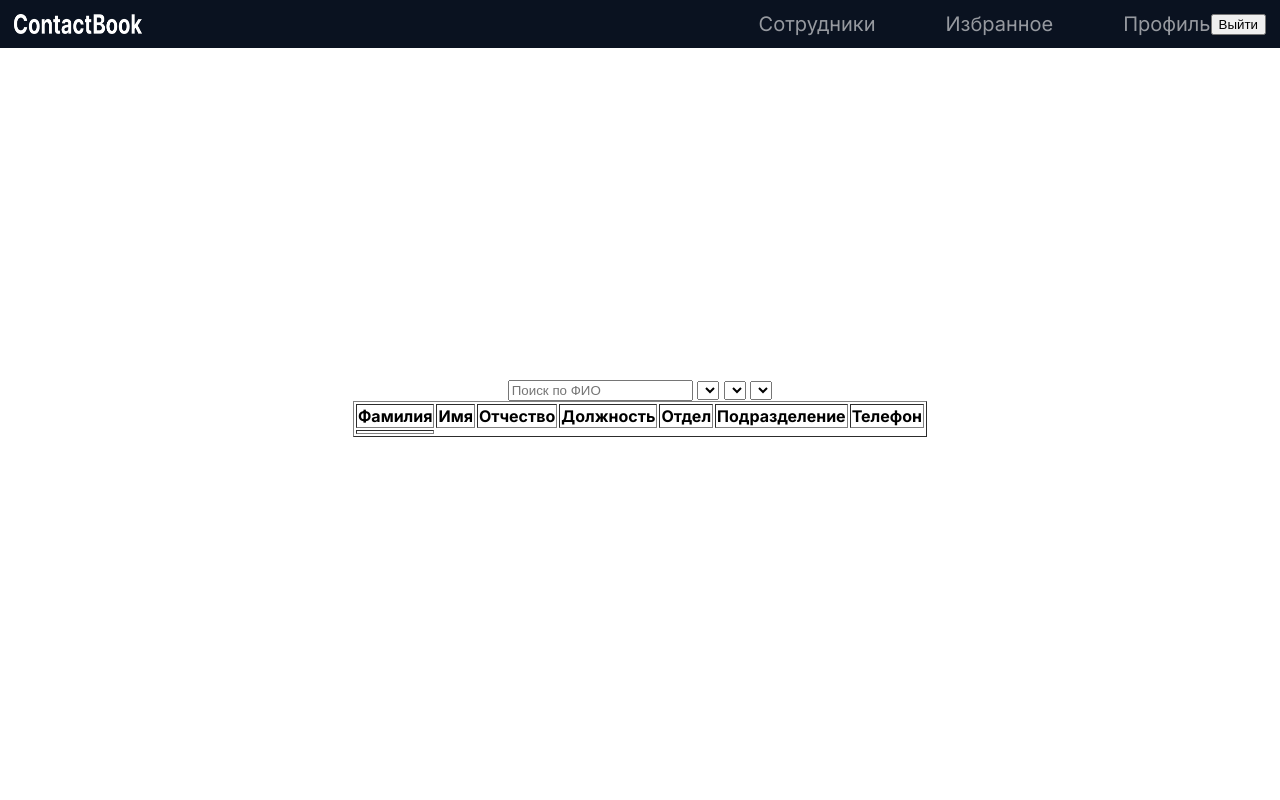
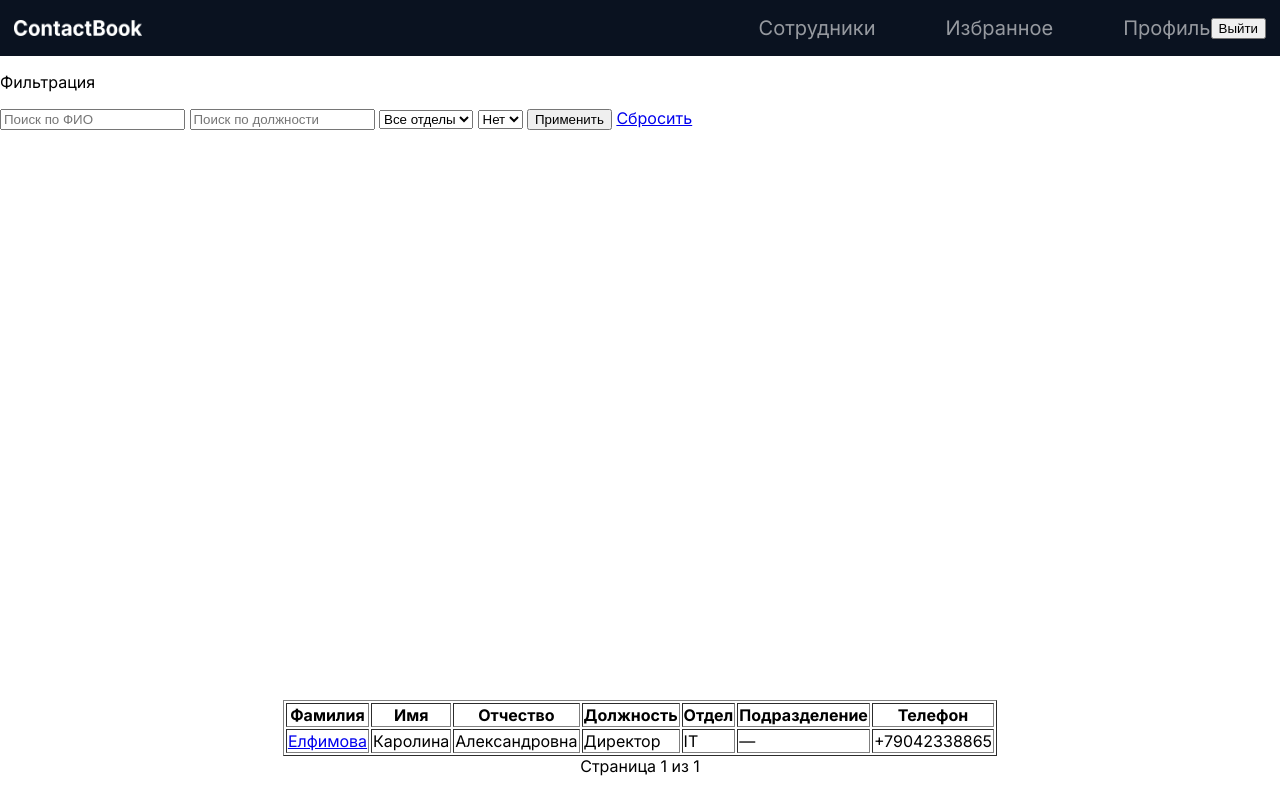
Before and after one commit to mikkixx/ContactBook, a Django app: page / in a window 1280 px wide. Run offline with Django 5.2, Linux system fonts and the light colour scheme; a user stored in the database is signed in; data comes from the database, SQL or seed files in the repository; both versions use the stored data as it was after the commit; lists and menus that the app fills with data are empty.

Commit message:
Добавление JS

```diff
--- a/metanit/ContactBook/static/css/style.css
+++ b/metanit/ContactBook/static/css/style.css
@@ -1,6 +1,6 @@
 html,body{
     width: 100%;
-    height: 100vh;
+    height: 100%;
     background-color: #ffffff;
     font-family: "Inter", sans-serif;
     padding: 0;
@@ -9,7 +9,7 @@ html,body{
 
 header{
     width: 100%;
-    height: 6vh;
+    height: 7%;
     background-color: #0a1220;
     display: flex;
     align-items: center;
@@ -46,7 +46,7 @@ header{
 
 #logo{
     width: 10%;
-    height: 41%;
+    height: auto;
 }
 
 main{
@@ -140,3 +140,8 @@ form{
     text-decoration: none;
     color:#2b5192;
 }
+
+.filter{
+    width: 100%;
+    height: 100%;
+}
--- a/metanit/ContactBook/templates/contactbook/employee_list.html
+++ b/metanit/ContactBook/templates/contactbook/employee_list.html
@@ -3,17 +3,29 @@
 
 {% block content %}
 <div class="filter">
-    <input type="text" name="poisk" placeholder="Поиск по ФИО">
-    <select name="department" id="department">
-        <option value=""></option>
-    </select>
-    <select name="subdivision" id="subdivision">
-        <option value=""></option>
-    </select>
-    <select name="position" id="position">
-        <option value=""></option>
-    </select>
+    <div class="zagolovok"><p>Фильтрация</p></div>
+    <form method="get" class="elements">
+        <input type="text" name="search" value="{{ search }}" placeholder="Поиск по ФИО">
+        <input type="text" name="position" value="{{ position }}" placeholder="Поиск по должности">
+
+        <select name="department" id="dept-select">
+            <option value="">Все отделы</option>
+            {% for dept in departments %}
+                <option value="{{ dept.id }}" {% if dept_id == dept.id|stringformat:"s" %}selected{% endif %}>
+                    {{ dept.name }}
+                </option>
+            {% endfor %}
+        </select>
+
+        <select name="subdivision" id="sub-select">
+            <option value="">Нет</option>
+        </select>
+
+        <button type="submit">Применить</button>
+        <a href="{% url 'contactbook:employee_list' %}" class="btn-reset">Сбросить</a>
+    </form>
 </div>
+
 <div class="list">
     <table border="1">
         <thead>
@@ -28,10 +40,66 @@
             </tr>
         </thead>
         <tbody>
+            {% for emp in page_obj %}
             <tr>
-                <td></td>
+                <td><a href="{% url 'contactbook:employee_detail' emp.pk %}">{{ emp.last_name }}</a></td>
+                <td>{{ emp.first_name }}</td>
+                <td>{{ emp.middle_name|default:"—" }}</td>
+                <td>{{ emp.position }}</td>
+                <td>{{ emp.department.name }}</td>
+                <td>{{ emp.subdivision.name|default:"—" }}</td>
+                <td>{{ emp.phone }}</td>
             </tr>
+            {% empty %}
+            <tr><td colspan="7" style="text-align:center;">Сотрудники не найдены</td></tr>
+            {% endfor %}
         </tbody>
     </table>
 </div>
+
+<div class="pagination">
+    {% if page_obj.has_previous %}
+        <a href="?page={{ page_obj.previous_page_number }}&search={{ search }}&department={{ dept_id }}&subdivision={{ sub_id }}&position={{ position }}">← Назад</a>
+    {% endif %}
+
+    <span>Страница {{ page_obj.number }} из {{ page_obj.paginator.num_pages }}</span>
+
+    {% if page_obj.has_next %}
+        <a href="?page={{ page_obj.next_page_number }}&search={{ search }}&department={{ dept_id }}&subdivision={{ sub_id }}&position={{ position }}">Вперёд →</a>
+    {% endif %}
+</div>
+
+<script>
+document.addEventListener('DOMContentLoaded', () => {
+    const deptSelect = document.getElementById('dept-select');
+    const subSelect = document.getElementById('sub-select');
+
+    function loadSubdivisions(deptId) {
+        subSelect.innerHTML = '<option value="">Нет</option>';
+        if (!deptId) return;
+
+        fetch(`/api/subdivisions/?dept_id=${deptId}`)
+            .then(res => res.json())
+            .then(data => {
+                if (data.subdivisions.length > 0) {
+                    const allOpt = document.createElement('option');
+                    allOpt.value = "";
+                    allOpt.textContent = "Все подразделения";
+                    subSelect.appendChild(allOpt);
+
+                    data.subdivisions.forEach(sub => {
+                        const opt = document.createElement('option');
+                        opt.value = sub.id;
+                        opt.textContent = sub.name;
+                        if ("{{ sub_id }}" === String(sub.id)) opt.selected = true;
+                        subSelect.appendChild(opt);
+                    });
+                }
+            });
+    }
+
+    deptSelect.addEventListener('change', () => loadSubdivisions(deptSelect.value));
+    if (deptSelect.value) loadSubdivisions(deptSelect.value);
+});
+</script>
 {% endblock %}
--- a/metanit/ContactBook/urls.py
+++ b/metanit/ContactBook/urls.py
@@ -27,4 +27,5 @@ urlpatterns = [
     path('subdivision/<int:pk>/delete/', views.delete_subdivision, name='delete_subdivision'),
     path('employee/<int:pk>/edit/', views.edit_employee, name='edit_employee'),
     path('employee/<int:pk>/delete/', views.delete_employee, name='delete_employee'),
+    path('api/subdivisions/', views.get_subdivisions_by_dept, name='get_subdivisions'),
 ]
--- a/metanit/ContactBook/views.py
+++ b/metanit/ContactBook/views.py
@@ -13,6 +13,7 @@ from reportlab.lib.pagesizes import letter
 from reportlab.platypus import SimpleDocTemplate, Table, TableStyle, Paragraph, Spacer
 from reportlab.lib import colors
 from reportlab.lib.units import inch
+from django.http import JsonResponse
 
 def is_admin(user):
     return user.is_authenticated and hasattr(user, 'employee_profile') and user.employee_profile.role == 'admin'
@@ -627,3 +628,10 @@ def register(request):
             return redirect('contactbook:register')
 
     return render(request, 'contactbook/register.html')
+
+def get_subdivisions_by_dept(request):
+    dept_id = request.GET.get('dept_id')
+    subdivisions = []
+    if dept_id and dept_id.isdigit():
+        subdivisions = list(Subdivision.objects.filter(department_id=dept_id).values('id', 'name'))
+    return JsonResponse({'subdivisions': subdivisions})
```
Also changed, not shown: metanit/db.sqlite3.
